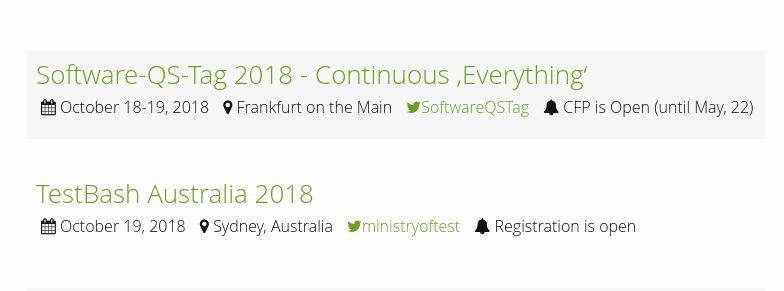
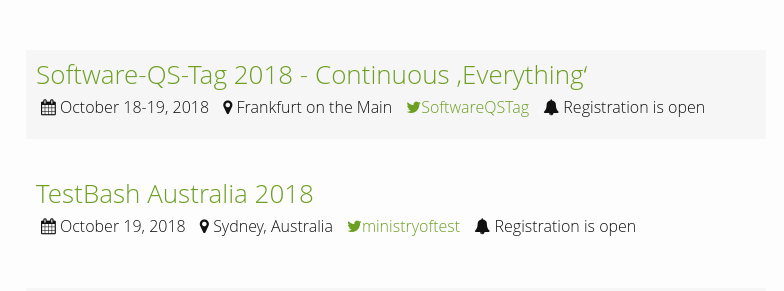
Before and after one commit to TestingConferences/testingconferences.github.io, a Jekyll site: the page built from index.html, in a window 1280 px wide and 900 px high, scrolled down 3027 px. Shown: the part 164-455 px from the top of the window, without its empty margins (244-1028 px from the left). Built offline with Jekyll 4.4.1, drawn with Linux system fonts in a browser that asks for light colours.

Commit message:
Update current.yml

```diff
--- a/_data/current.yml
+++ b/_data/current.yml
@@ -176,7 +176,7 @@
   dates: "October 18-19, 2018"
   url: https://www.qs-tag.de/en/
   twitter: SoftwareQSTag
-  status: CFP is Open (until May, 22)
+  status: Registration is open
 
 - name: TestBash Australia 2018
   location: Sydney, Australia
```
